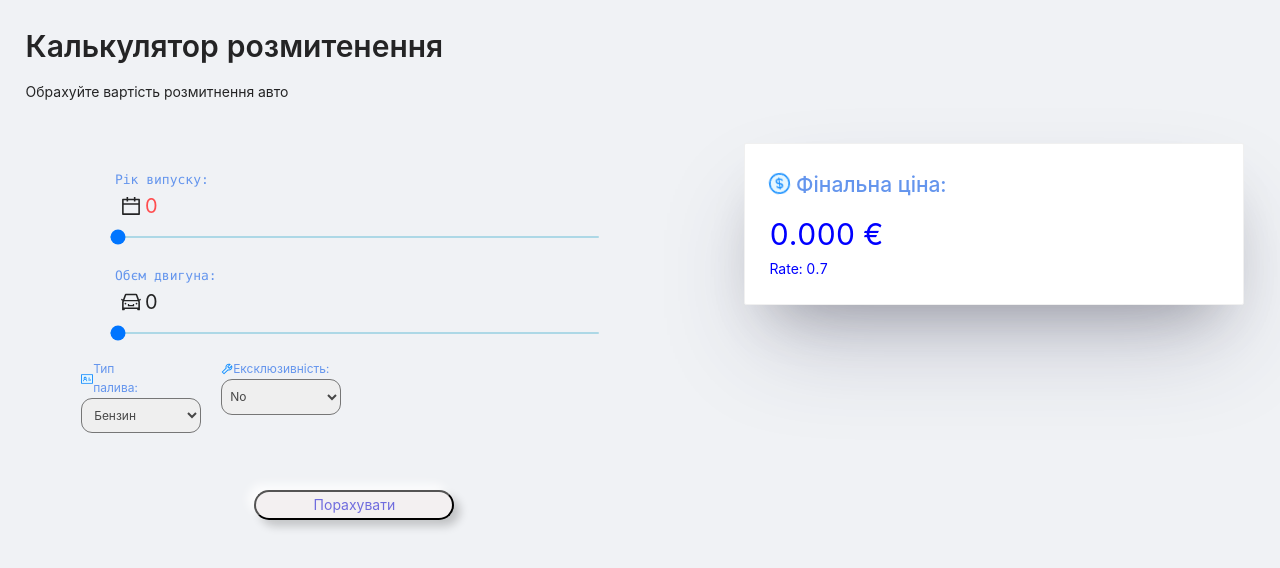
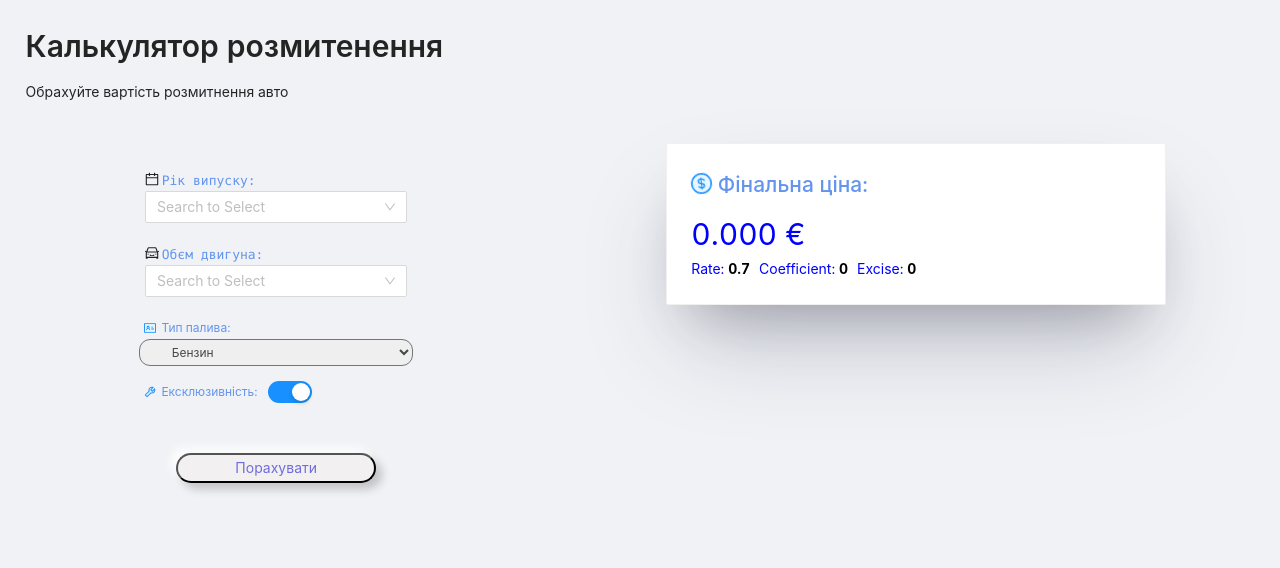
Before and after one commit to intercode-io/tax-calculator, a Next.js app: page / in a window 1280 px wide. Shown: the top 568 px of the page. Built offline with nearby package versions, Linux system fonts and the light colour scheme.

Commit message:
refactor-style -- refactor inputs and add description in card

```diff
--- a/pages/index.js
+++ b/pages/index.js
@@ -1,6 +1,6 @@
 import Head from 'next/head'
 import {useEffect, useState} from "react";
-import {Card, Col, InputNumber, Row} from "antd";
+import {Card, Col, Row, Select, Switch} from "antd";
 import {useInput} from "../hooks/useInput";
 import yearCoefficient from "../common/year-coefficient"
 import style from "../styles/Main.module.css"
@@ -17,22 +17,44 @@ export default function Home() {
     const [rate, setRate] = useState(0.7);
     const [coefficient, setCoefficient] = useState();
     const [ageOfCar, setAgeOfCar] = useState();
+    const [yearArray, setYearArray] = useState([]);
+    const [volumeArray, setVolumeArray] = useState([]);
+    const [excise, setExcise] = useState(0);
+
 
     useEffect(() => {
-        const coefficient = Number(volumeCar.value) * Number(fuelRatio) * Number(isExclusiveCar);
+        let yearCarArray = [];
+        let volumeCarArray = [];
+        for (let year = 1950; year <= currentYear; year++) {
+            yearCarArray.push(year);
+        }
+        for (let volume = 0.1; volume <= 12; volume += 0.1) {
+            volumeCarArray.push(Number(volume.toFixed(1)));
+        }
+        setYearArray(yearCarArray);
+        setVolumeArray(volumeCarArray);
+        // eslint-disable-next-line react-hooks/exhaustive-deps
+    }, [])
+
+
+
+    useEffect(() => {
+        let exclusive = isExclusiveCar ? 2 : 1;
+        const coefficient = Number(volumeCar.value * 1000) * Number(fuelRatio) * Number(exclusive);
         setCoefficient(coefficient);
         setAgeOfCar(currentYear - yearOfManufacture.value);
         if (ageOfCar < 12) setRate(yearCoefficient[ageOfCar]);
+        // eslint-disable-next-line react-hooks/exhaustive-deps
     }, [yearOfManufacture, volumeCar.value, fuelRatio, isExclusiveCar, rate])
 
 
     const calculatePrice = () => {
         const rateVal = rate * coefficient;
         const excise = Number(rateVal) / 2;
+        setExcise(excise);
         const PDV = Number(rateVal) * 3.5 * 0.2;
         setFinalPrice(excise + PDV);
     }
-
 
     return (
         <div>
@@ -42,40 +64,51 @@ export default function Home() {
             <div className={style.firstMainBlock}>
                 <div style={{margin: "2%"}}>
                     <Row justify="center" style={{marginBottom: 20}}>
-                        <Col span={20}>
+                        <Col span={23}>
+                            <CalendarOutlined/>
                             <span className={style.inputText}>Рік випуску{": "}</span>
-                            <InputNumber className={style.inputStyle} min={1900}
-                                         max={currentYear} {...yearOfManufacture}
-                                         prefix={<CalendarOutlined/>}
-                            />
-                            <input type="range"
-                                   className={style.rangeInput}
-                                   min={1900}
-                                   max={currentYear}
-                                   value={yearOfManufacture.value}
-                                   onChange={event => yearOfManufacture.onChange(event.target.value)}
-                            />
+                            <Select
+                                showSearch
+                                style={{width: "100%"}}
+                                placeholder="Search to Select"
+                                optionFilterProp="children"
+                                filterOption={(input, option) =>
+                                    (option.children).includes(input)
+                                }
+                                onChange={(event) => yearOfManufacture.onChange(event)}
+                            >
+                                {yearArray.map((year) => (
+                                    <Select.Option key={year} value={year}>{String(year)}</Select.Option>
+                                ))}
+                            </Select>
                         </Col>
                     </Row>
                     <Row justify="center" style={{marginBottom: 20}}>
-                        <Col span={20}>
+                        <Col span={23}>
+                            <CarOutlined/>
                             <span className={style.inputText}>Обєм двигуна{": "}</span>
-                            <InputNumber className={style.inputStyle}
-                                         {...volumeCar}
-                                         prefix={<CarOutlined/>}
-                            />
-                            <input type="range"
-                                   className={style.rangeInput}
-                                   max={15000}
-                                   value={volumeCar.value}
-                                   onChange={event => volumeCar.onChange(event.target.value)}
-                            />
+                            <Select
+                                showSearch
+                                style={{width: "100%"}}
+                                placeholder="Search to Select"
+                                optionFilterProp="children"
+                                filterOption={(input, option) =>
+                                    (option.children).includes(input)
+                                }
+                                onChange={(event) => volumeCar.onChange(event)}
+                            >
+                                {volumeArray.map((volume) => (
+                                    <Select.Option key={volume} value={volume}>{String(volume)}</Select.Option>
+                                ))}
+                            </Select>
                         </Col>
                     </Row>
-                    <div style={{display: "flex"}}>
                     <Row justify="center" style={{marginBottom: 20}}>
-                            <Col span={16}>
-                                <span className={style.selectText}><IdcardTwoTone/> Тип палива{": "}</span>
+                        <Col span={24}>
+                            <span className={style.selectText}>
+                                <IdcardTwoTone style={{padding: "5px"}}/>
+                                Тип палива{": "}
+                            </span>
                             <select className={style.selectStyle} onChange={event => {
                                 setFuelRatio(event.target.value);
                             }}>
@@ -86,31 +119,39 @@ export default function Home() {
                         </Col>
                     </Row>
                     <Row justify="center" style={{marginBottom: 20}}>
-                            <Col span={8}>
-                                <span className={style.selectText}> <ToolTwoTone/> Ексклюзивність{": "}</span>
-                                <select className={style.selectStyle}
-                                        onChange={event => setIsExclusiveCar(event.target.value)}
-                                >
-                                    <option value={1.0}>No</option>
-                                    <option value={2.0}>Yes</option>
-                                </select>
+                        <Col span={24} style={{display: "flex"}}>
+                            <span className={style.selectText} style={{paddingRight: "10px"}}>
+                                <ToolTwoTone style={{padding: "5px"}}/>
+                                Ексклюзивність{": "}
+                            </span>
+                            <Switch defaultChecked onChange={event => setIsExclusiveCar(event)}/>
                         </Col>
                     </Row>
-                    </div>
                     <Row justify="center" style={{marginTop: 50}}>
-                        <button className={style.button} onClick={calculatePrice}><span>Порахувати</span></button>
+                        <button className={style.button} onClick={calculatePrice}>
+                            <span>Порахувати</span>
+                        </button>
                     </Row>
                 </div>
                 <div>
                     <Row justify="center" style={{marginBottom: 8}}>
                         <Card className={style.cardStyle}>
                             <div>
-                                <h1 style={{color: "cornflowerblue"}}><DollarCircleTwoTone spin={true}/> Фінальна ціна:
+                                <h1 style={{color: "cornflowerblue"}}>
+                                    <DollarCircleTwoTone spin={true}/> Фінальна ціна:
                                 </h1>
                                 <span style={{fontSize: "30px"}}> {finalPrice.toFixed(3)} €</span>
                             </div>
                             <div>
-                                <span>Rate: {rate}</span>
+                                <span style={{paddingRight: "2%"}}>
+                                    Rate: <b style={{color: "black"}}>{rate}</b>
+                                </span>
+                                <span style={{paddingRight: "2%"}}>
+                                    Coefficient: <b style={{color: "black"}}>{coefficient}</b>
+                                </span>
+                                <span style={{paddingRight: "2%"}}>
+                                    Excise: <b style={{color: "black"}}>{excise}</b>
+                                </span>
                             </div>
                         </Card>
                     </Row>
--- a/styles/Main.module.css
+++ b/styles/Main.module.css
@@ -30,7 +30,7 @@
 }
 
 .selectStyle {
-    min-width: 120px;
+    min-width: 100%;
     display: inline-block;
     border-radius: 11px;
     transition: all .5s ease;
@@ -38,14 +38,14 @@
     font-size: 12px;
     color: #474747;
     height: 60%;
-    padding-left: 10%;
-    text-align: left;
+    padding-left: 10%
 }
 
 .selectText {
     color: cornflowerblue;
     font-size: 12px;
     display: flex;
+    align-items: center;
 }
 
 .button {
@@ -95,6 +95,6 @@
     }
 
     .cardStyle {
-        min-width: 300px;
+        min-width: 250px;
     }
 }
```
Lines whose indentation alone changed are shown as unchanged.
